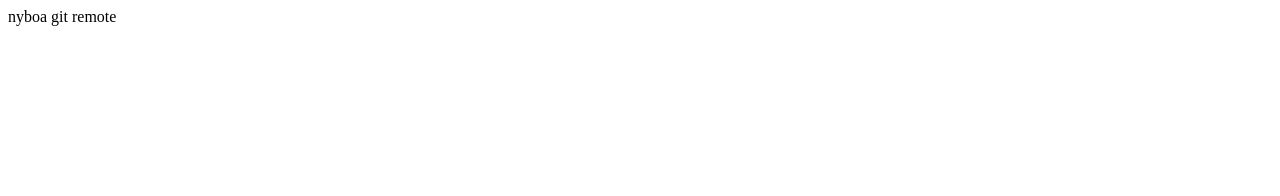
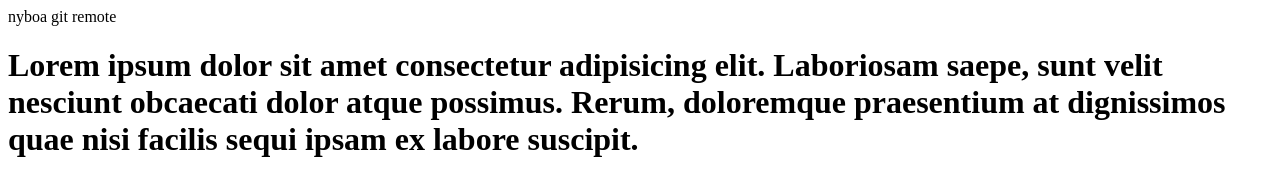
Before and after one commit to Hanif415/wpu-git-test, a plain HTML site: page index.html in a window 1280 px wide. Drawn offline with Linux system fonts and the light colour scheme.

```diff
--- a/index.html
+++ b/index.html
@@ -10,6 +10,9 @@
 
 <body>
     nyboa git remote
+    <h1>Lorem ipsum dolor sit amet consectetur adipisicing elit. Laboriosam saepe, sunt velit nesciunt obcaecati dolor
+        atque possimus. Rerum, doloremque praesentium at dignissimos quae nisi facilis sequi ipsam ex labore suscipit.
+    </h1>
 </body>
 
 </html>
```
